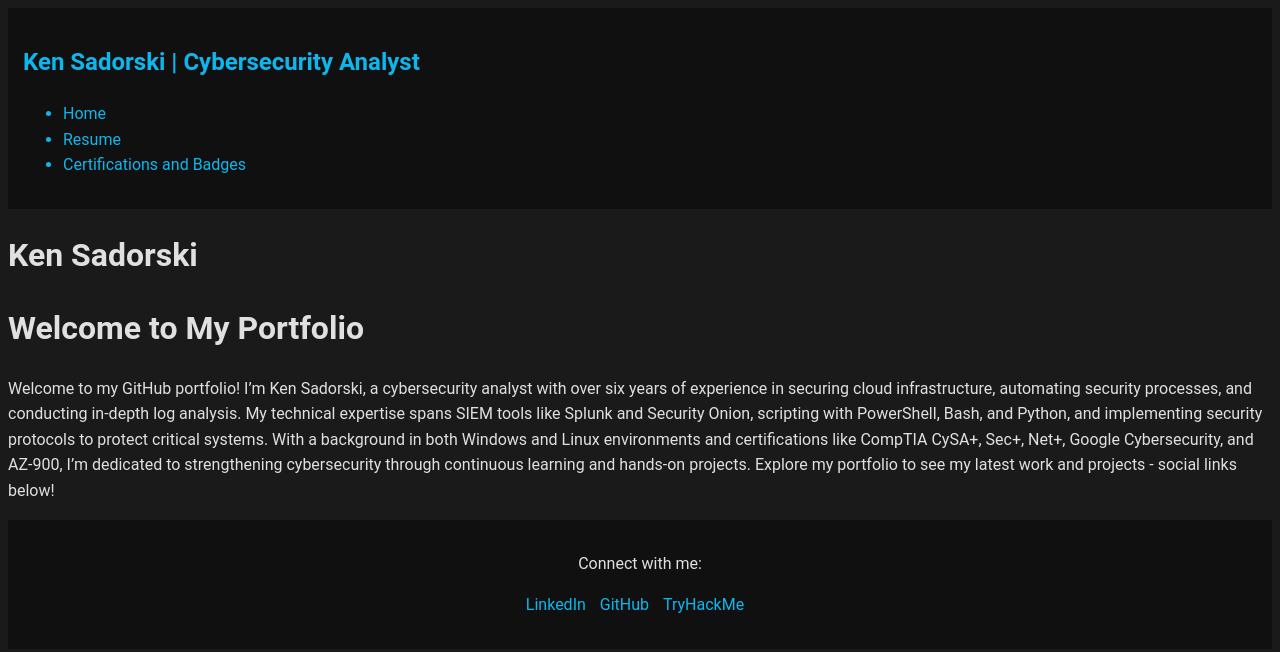
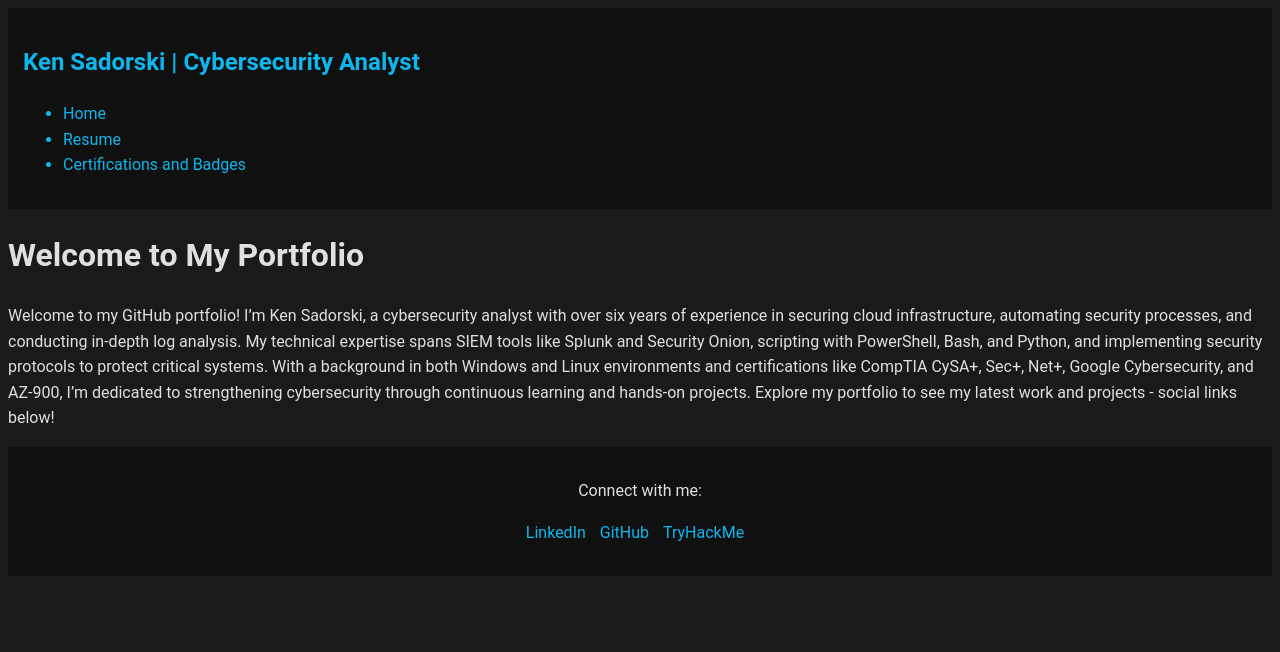
Before and after one commit to KenSadorski/ksadorski.github.io, a Jekyll site: the page built from index.md, in a window 1280 px wide. Shown: the top 652 px of the page. Built offline with Jekyll 4.4.1, drawn with Linux system fonts in a browser that asks for light colours.

Commit message:
Update _config.yml

```diff
--- a/_config.yml
+++ b/_config.yml
@@ -4,7 +4,6 @@ baseurl: "/"
 url: "https://github.com/ksadorski"
 
 # Customization
-author: "Ken Sadorski"
 social_links:
   - title: "LinkedIn"
     url: "https://linkedin.com/in/ken-sadorski-cyber"
```
